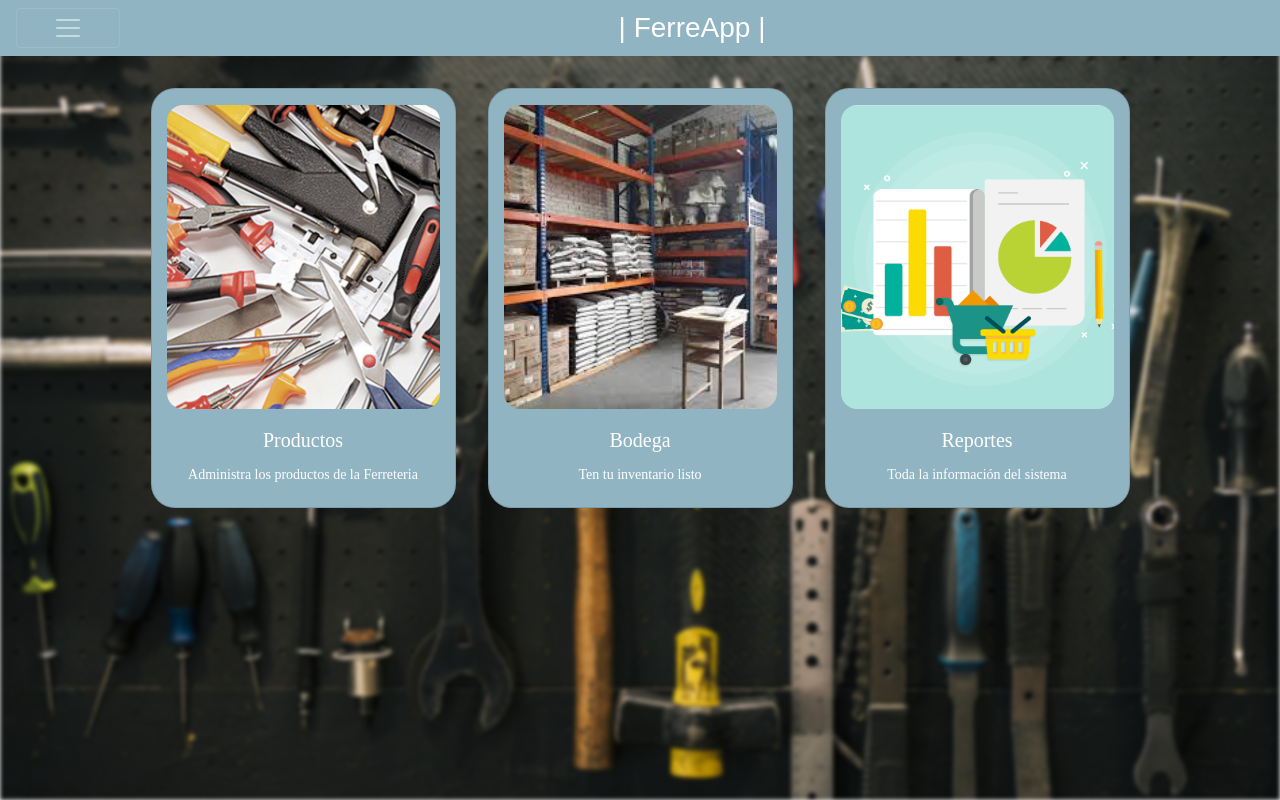
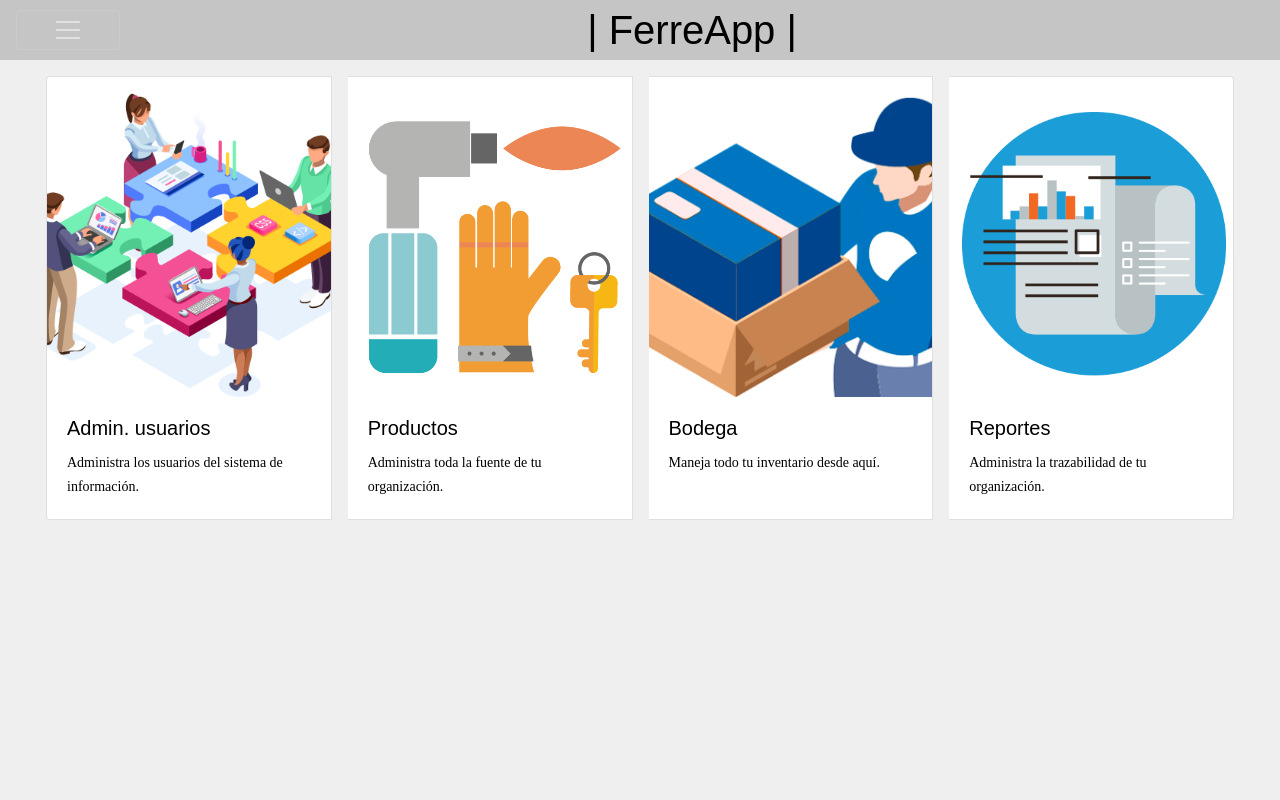
Before and after one commit to sebasgarci99dev/ferreApp, a PHP site: page /vistas/principal.php in a window 1280 px wide. Run offline with PHP 8.4, Linux system fonts and the light colour scheme; the visitor is signed in with stand-in values (Sample User, id 1); data that the repository does not hold is empty; some web fonts are replaced.

Commit message:
Ajustes en la vista de Principal.php
v1.0.1

```diff
--- a/vistas/principal.php
+++ b/vistas/principal.php
@@ -18,15 +18,20 @@
 		<link rel="stylesheet" type="text/css" href="../librerias/css/main.css">
 	</head>
 	<style type="text/css">
+		body {
+			background-color: #efefef;
+		}
+
 		.navbar {
-			background-color: #91b4c3;
+			background-color: #c5c5c5;
 		}
 
 		.contenedorTarjetas {
 			display: flex;
-			justify-content: center;
+			/*justify-content: center;*/
 			text-align: center;
 			padding-top: 1rem;
+			overflow-x: auto;
 		}
 
 		.card {
@@ -38,16 +43,17 @@
 		.cardReportes {
 			cursor: pointer;
 			border-radius: 1.5rem;
-			background-color: #91b4c3;
-			color: white;
+			background-color: #c5c5c5;
+			color: black;
 		}
 
 		#menuUsuario {
 			display: none;
-			margin-top: 1rem;
-			border-radius: 2rem;
-			background-color: #91b4c3;
-			color: white;
+			margin-top: 1.1%;
+			border-radius: .25rem;
+			border: 1px solid rgba(0,0,0,.125);
+			background-color: white;
+			color: black;
 		}
 
 		#menuUsuario ul {
@@ -76,8 +82,7 @@
 			width: 100%;
 			height: 100%;
 			position: absolute;
-			filter: blur(2px);
-
+			filter: contrast(0.5);
 		}
 
 		.card-img-top {
@@ -87,30 +92,30 @@
 			border-radius: 1rem;
 		}
 		.card-body {
-			color: white;
+			color: black;
 		}
 		.card-text {
-			color: white;
+			color: black;
 		}
 
 	</style>
-<img src="../librerias/images/fondoPrincipal1.jpg" id="imgPrincipal">
+<!-- <img src="../librerias/images/fondoPrincipal1.jpg" id="imgPrincipal"> -->
 <body>
 	<div class="sidebar-menu">
 	  	<nav class="navbar navbar-dark">
 	    	<button class="navbar-toggler col-1" id="abrirMenu" type="button">
 	      		<span class="navbar-toggler-icon"></span>
 	    	</button>
-	    	<div class="col-11 d-flex justify-content-center" style="color: white;">
-	    		<h3> | FerreApp | </h3>
+	    	<div class="col-11 d-flex justify-content-center" style="color: black;">
+	    		<h1> | FerreApp | </h1>
 	    	</div>
 	  	</nav>
 	</div>
 	<div class="col-lg-12 d-flex">
 		<div id="menuUsuario" class="col-lg-2">
 	      	<ul>
-	      		<li>Hola <br><?php echo $user['Nombre'];?></li>
-	      		<li><?php echo $user['Apellido'];?></li>
+	      		<li>Hola <i><br><?php echo $user['Nombre'];?></li>
+	      		<li><?php echo $user['Apellido'];?></li> </i>
 	      		<br>
 	      		<li><?php echo $user['Email'];?></li>
 	      		<br>
@@ -123,43 +128,34 @@
 	  		</a>
 	    </div>
 
-		<div class="col-lg-12 contenedor2">
-			<div class="contenedorTarjetas">
-<!-- 				<div class="card col-lg-3 col-md-6 col-xs-12 cardUsuarios">
-					<a href="formularioBarberos.php">
-					  	<img src="../librerias/images/barberos.PNG" class="card-img-top" alt="...">
+		<div class="col-lg-12 col-12 contenedor2">
+			<div class="card-group">
+			  	<div class="card">
+			    	<img class="card-img-top" src="../librerias/images/users.png"alt="Card image cap">
 			    	<div class="card-body">
-					    	<h5 class="card-title">Usuarios</h5>
-					    	<p class="card-text">Administra tus usuarios del sistema</p>
+			      		<h5 class="card-title">Admin. usuarios</h5>
+			      		<p class="card-text">Administra los usuarios del sistema de información.</p>
 			    	</div>
-					</a>
-				</div> -->
-				<div class="card col-lg-3 col-md-6 col-xs-12 cardProductos">
-					<a href="formularioAgenda.php">
-					  	<img src="../librerias/images/productos.jpg" class="card-img-top" alt="...">
+			  	</div>
+			  	<div class="card">
+			    	<img class="card-img-top" src="../librerias/images/productos.jpg" alt="Card image cap">
 			    	<div class="card-body">
 				      	<h5 class="card-title">Productos</h5>
-					    	<p class="card-text">Administra los productos de la Ferreteria</p>
+				      	<p class="card-text">Administra toda la fuente de tu organización.</p>
 			    	</div>
-					</a>
 			  	</div>
-				<div class="card col-lg-3 col-md-6 col-xs-12 cardBodega">
-					<a href="formularioTurnos.php">
-					  	<img src="../librerias/images/bodega.jpg" class="card-img-top" alt="...">
+			  	<div class="card">
+			    	<img class="card-img-top" src="../librerias/images/bodega.jpg" alt="Card image cap">
 			    	<div class="card-body">
 				      	<h5 class="card-title">Bodega</h5>
-					    	<p class="card-text">Ten tu inventario listo</p>
+				      	<p class="card-text">Maneja todo tu inventario desde aquí.</p>
 			    	</div>
-					</a>
 			  	</div>
-				<div class="card col-lg-3 col-md-6 col-xs-12 cardReportes">
-					<a href="formularioTurnos.php">
-					  	<img src="../librerias/images/reportes.PNG" class="card-img-top" alt="...">
+			  	<div class="card">
+			    	<img class="card-img-top" src="../librerias/images/reportes.png" alt="Card image cap">
 			    	<div class="card-body">
 				      	<h5 class="card-title">Reportes</h5>
-					    	<p class="card-text">Toda la información del sistema</p>
-					  	</div>
-					</a>
+				      	<p class="card-text">Administra la trazabilidad de tu organización.</p>
 			    	</div>
 			  	</div>
 		</div>
```
Also changed, not shown: librerias/images/bodega.jpg, librerias/images/productos.jpg, librerias/images/reportes.png, librerias/images/users.png (added). Lines whose indentation alone changed are shown as unchanged.
